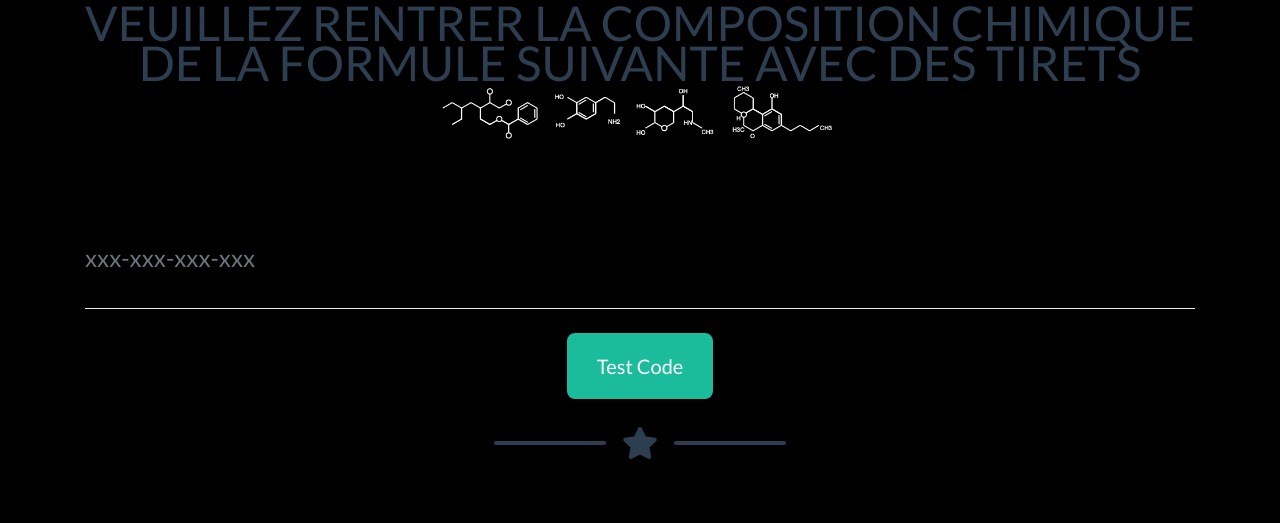
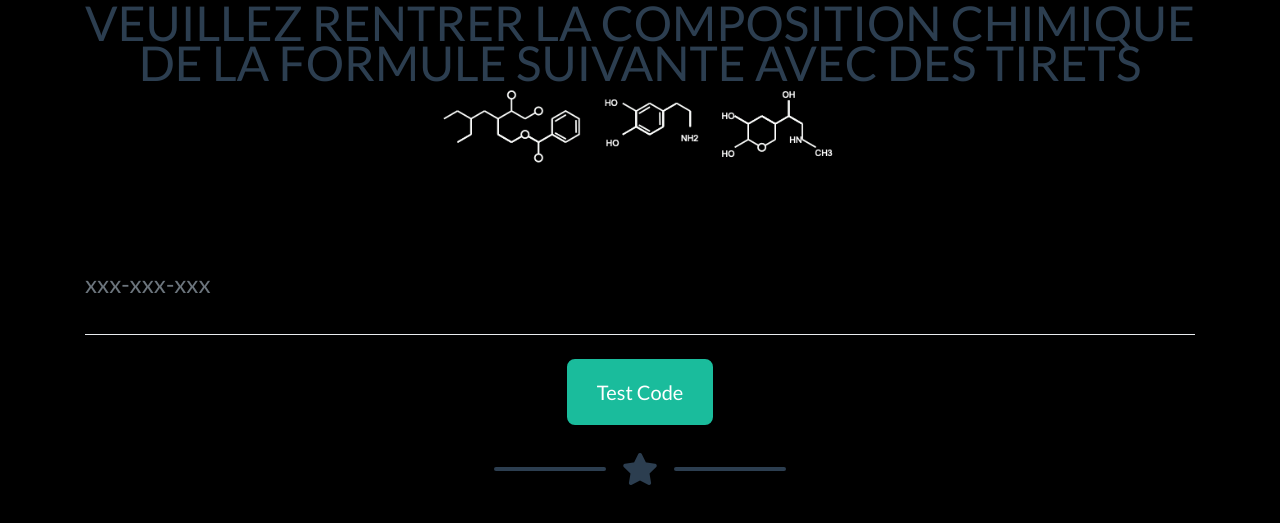
Before and after one commit to denisadebeo/escape_game_adebeo_live, a website with bundled scripts: page index.html in a window 1280 px wide. Shown: the part 167-690 px from the top of the page. Built offline with nearby package versions, Linux system fonts and the light colour scheme.

Commit message:
change image

```diff
--- a/index.html
+++ b/index.html
@@ -39,7 +39,7 @@
 
         <div class="col-md-12 col-lg-12">
           <div class="portfolio-item mx-auto" data-toggle="modal" data-target="#portfolioModal1">
-            <img class="img-fluid" src="img/molecule-solution-large.png" alt="">
+            <img class="img-fluid" src="img/molecule-solution.png" alt="">
           </div>
         </div>
 
@@ -49,7 +49,7 @@
       <div class="control-group">
         <div class="form-group floating-label-form-group controls mb-0 pb-2">
           <label>CODE SECRET avec -</label>
-          <input class="form-control" id="codeSecret" type="text" placeholder="xxx-xxx-xxx-xxx" required="required" data-validation-required-message="Please enter your name.">
+          <input class="form-control" id="codeSecret" type="text" placeholder="xxx-xxx-xxx" required="required" data-validation-required-message="xxx-xxx-xxx">
           <p class="help-block text-danger"></p>
         </div>
       </div>
@@ -103,7 +103,7 @@
   <script type="text/javascript">
     $("#testCodeBtn").click(function() {
 
-      if(($("#codeSecret").val() =="123-422-024-804") || ($("#codeSecret").val() =="123422024804")) {
+      if(($("#codeSecret").val() =="123-422-024") || ($("#codeSecret").val() =="123422024")) {
         alert("Gagné, lis les instructions en ROUGE");
         $("#tobehide").show();
       } else {
```
Also changed, not shown: img/molecule-solution-finale.png (deleted), img/molecule-solution-large.png (deleted), img/molecule-solution.png (added).
